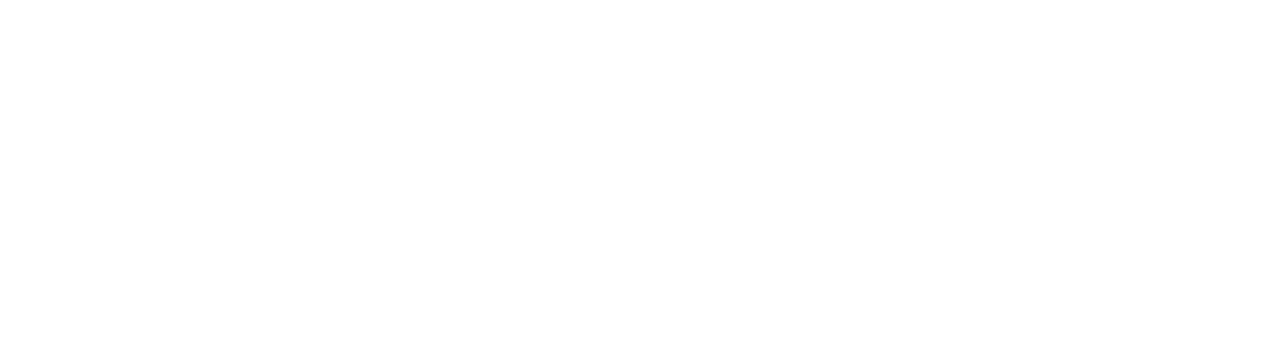
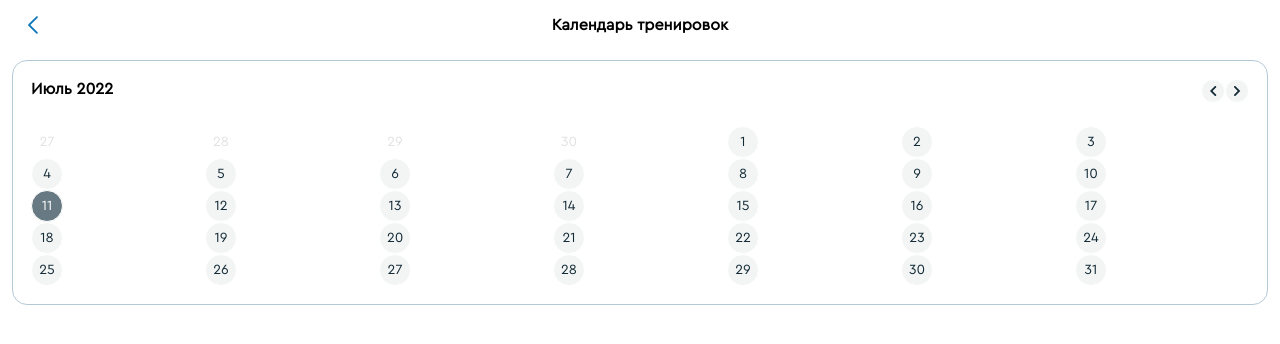
Before and after one commit to localusercamp/front-test-project, a Vue app: page /calendar_schedule in a window 1280 px wide. Before the commit this address had no page. Shown: the top 344 px of the page. Built offline with nearby package versions, Linux system fonts and the light colour scheme.

Commit message:
добавлен кастомный календарь

```diff
--- a/src/components/UI/MyButton.vue
+++ b/src/components/UI/MyButton.vue
@@ -1,12 +1,13 @@
 <template>
     <button class="my-button">
-        <slot></slot>
+        <slot>{{ value }}</slot>
     </button>
 </template>
 
 <script>
 export default {
-  name: 'MyButton'
+  name: 'MyButton',
+  props: ['value']
 }
 </script>
 
@@ -58,4 +59,40 @@
             border-color: $secondary-active;
         }
     }
+
+    .light {
+        background-color: #F3F5F4;
+        color: #122A36;
+
+        &:hover {
+            background-color: #CBCDCC;
+        }
+
+        &:active {
+            border-color: #677982;
+        }
+    }
+
+    .light-primary {
+        background-color: #DBEFFC;
+        color: #1B4361;
+
+        &:hover {
+            background-color: #BDD9EC;
+        }
+
+        &:active {
+            border-color: #93B0C3;
+        }
+    }
+
+    .disabled {
+        background-color: white;
+        color: #E2E2E2;
+        pointer-events: none;
+    }
+
+    .round {
+        border-radius: 100%;
+    }
 </style>
--- /dev/null
+++ b/src/components/UI/MyCalendar.vue
@@ -0,0 +1,164 @@
+<template>
+    <div class="my-calendar">
+        <div class="my-calendar-header">
+            <h4>{{ monthName }} {{ current_year }}</h4>
+            <div>
+                <MyButton class="light round" @click="previousMonth">
+                    <svg width="7" height="10" fill="#122A36">
+                        <path d="M6.0092 1.5364C6.36067 1.18492 6.36067 0.615076 6.0092 0.263604C5.65773 -0.087868 5.08788 -0.087868 4.7364 0.263604L3.8147e-06 5L4.7364 9.73641C5.08788 10.0879 5.65773 10.0879 6.0092 9.73641L6.08974 9.64424C6.35823 9.29148 6.33138 8.7858 6.0092 8.46362L2.54579 5L6.0092 1.5364Z"/>
+                    </svg>
+                </MyButton>
+                <MyButton class="light round" @click="nextMonth">
+                    <svg width="7" height="10" fill="#122A36">
+                        <path d="M0.2636 8.4636C-0.0878724 8.81508 -0.0878725 9.38492 0.263599 9.7364C0.615071 10.0879 1.18492 10.0879 1.53639 9.7364L6.27279 5L1.53639 0.263591C1.18492 -0.0878806 0.615072 -0.0878806 0.2636 0.263591L0.183055 0.355756C-0.0854308 0.708521 -0.0585825 1.2142 0.2636 1.53638L3.72701 5L0.2636 8.4636Z"/>
+                    </svg>
+                </MyButton>
+            </div>
+        </div>
+        <div class="my-calendar-content">
+            <div v-for="(day, index) in days" :key="index">
+                <MyButton class="light round" :class="dayClasses(day)" :value="day.getDate()" @click="selectDate(day)"/>
+            </div>
+        </div>
+    </div>
+</template>
+
+<script>
+import MyButton from '@/components/UI/MyButton.vue'
+
+export default {
+    name: 'MyCalendar',
+    components: {
+        MyButton
+    },
+    props: {
+        date: {
+            type: Date,
+            default() {
+                return new Date();
+            }
+        }
+    },
+    data() {
+        return {
+            today: new Date(),
+            current_date: this.date,
+            current_month: this.date.getMonth(),
+            current_year: this.date.getFullYear(),
+            days: [],
+            months: [
+                "Январь",
+                "Февраль",
+                "Март",
+                "Апрель",
+                "Май",
+                "Июнь",
+                "Июль",
+                "Август",
+                "Сентябрь",
+                "Октябрь",
+                "Ноябрь",
+                "Декабрь",
+            ],
+        }
+    },
+    computed: {
+        monthName() {
+            return this.months[this.current_month];
+        }
+    },
+    methods: {
+        getWeeks(year, month) {
+            let l = new Date(year, month + 1, 0);
+            return Math.ceil((l.getDate() - (l.getDay() ? l.getDay() : 7)) / 7 ) + 1;
+        },
+        previousMonth() {
+            if(this.current_month == 0) {
+                this.current_month = 11;
+                this.current_year -= 1;
+            } else {
+                this.current_month -= 1;
+            }
+            this.setDays();
+        },
+        nextMonth() {
+            if(this.current_month == 11) {
+                this.current_month = 0;
+                this.current_year += 1;
+            } else {
+                this.current_month += 1;
+            }
+            this.setDays();
+        },
+        dayClasses(day) {
+            return {
+                'selected': day.toLocaleDateString() == this.current_date.toLocaleDateString() && day.getMonth() == this.current_month,
+                'light-primary': day.toLocaleDateString() == this.today.toLocaleDateString(),
+                'disabled': day.getMonth() != this.current_month,
+            };
+        },
+        selectDate(day) {
+            this.current_date = new Date(this.current_year, this.current_month, day.getDate());
+        },
+        setDays() {
+            let days = [];
+            for (let i = 1; i <= new Date(this.current_year, this.current_month + 1, 0).getDate(); i++) {
+                days.push(new Date(this.current_year, this.current_month, i));
+            }
+            let lastMonth = [];
+            let limit = (new Date(this.current_year, this.current_month, 1).getDay() + 6) % 7;
+            for (let i = 1; i <= limit; i++) {
+                lastMonth.unshift(new Date(this.current_year, this.current_month, 1 - i));
+            }
+            lastMonth = lastMonth.concat(days);
+            let nextMonth = [];
+            for (let i = 1; i <= this.getWeeks(this.current_year, this.current_month) * 7 - lastMonth.length; i++) {
+                nextMonth.push(new Date(this.current_year, this.current_month + 1, i));
+            }
+            this.days = lastMonth.concat(nextMonth);
+        }
+    },
+    mounted () {
+        this.setDays();
+    }
+}
+</script>
+
+<style lang="scss" scoped>
+    @import '@/styles/colors';
+
+    .my-calendar {
+        padding: 18px;
+        border: 1px solid #B4C9D6;
+        border-radius: 15px;
+
+        .my-calendar-header {
+            display: flex;
+            justify-content: space-between;
+            margin-bottom: 23px;
+
+            .my-button {
+                height: 24px;
+                width: 24px;
+                padding: 0 7px;
+            }
+        }
+
+        .my-calendar-content {
+            display: grid;
+            grid-template-columns: repeat(7, 1fr);
+
+            .my-button {
+                height: 32px;
+                width: 32px;
+                padding: 0 7px;
+                font-size: 14px;
+            }
+
+            .selected {
+                background-color: #677982;
+                color: white;
+            }
+        }
+    }
+</style>
--- a/src/mixins/dateMixin.js
+++ b/src/mixins/dateMixin.js
@@ -1,7 +1,7 @@
 export default {
     data() {
         return {
-            months: ['января', 'февраля', 'марта', 'апреля', 'мая', 'июня', 'июля', 'августа', 'сентября', 'октября', 'декабря'],
+            months: ['января', 'февраля', 'марта', 'апреля', 'мая', 'июня', 'июля', 'августа', 'сентября', 'октября', 'ноября', 'декабря'],
             currentDate: new Date()
         }
     },
--- a/src/router/index.js
+++ b/src/router/index.js
@@ -6,6 +6,11 @@
     path: '/',
     name: 'schedule',
     component: ScheduleView
+  },
+  {
+    path: '/calendar_schedule',
+    name: 'calendar_schedule',
+    component: () => import('@/views/CalendarScheduleView.vue')
   },
   {
     path: '/training_info/:id',
@@ -18,10 +23,6 @@
     name: 'training_summary',
     props: true,
     component: () => import('@/views/TrainingSummaryView.vue'),
-    // beforeEnter: (to, from) => {
-    //   // reject the navigation
-    //   return false
-    // },
   }
 ]
 
--- a/src/styles/base.scss
+++ b/src/styles/base.scss
@@ -78,3 +78,8 @@
 .clickable {
     cursor: pointer;
 }
+
+.back-icon {
+    position: absolute;
+    cursor: pointer;
+}
--- /dev/null
+++ b/src/views/CalendarScheduleView.vue
@@ -0,0 +1,38 @@
+<template>
+    <div class="header" :class="{ header_scroll: isScroll }">
+        <img src="@/assets/icons/Back.svg" class="back-icon" @click='$router.back'>
+        <h4 class="header-text">Календарь тренировок</h4>
+    </div>
+    <div class="content">
+        <MyCalendar class="calendar"/>
+    </div>
+</template>
+
+<script>
+import MyCalendar from '@/components/UI/MyCalendar.vue'
+import dateMixin from '@/mixins/dateMixin'
+
+export default {
+    name: 'CalendarScheduleView',
+    mixins: [dateMixin],
+    components: {
+        MyCalendar
+    }
+}
+</script>
+
+<style lang="scss" scoped>
+  h4 {
+    text-align: center;
+  }
+
+  .header-text {
+    width: 100%;
+  }
+
+  .content {
+    .calendar {
+        margin: 0 12px;
+    }
+  }
+</style>
--- a/src/views/ScheduleView.vue
+++ b/src/views/ScheduleView.vue
@@ -1,7 +1,9 @@
 <template>
   <div>
     <div class="header" :class="{ header_scroll: isScroll }">
-      <img id="calendar-icon" src="@/assets/icons/Calendar.svg">
+      <router-link to="/calendar_schedule">
+        <img id="calendar-icon" src="@/assets/icons/Calendar.svg">
+      </router-link>
       <h4 class="header-text">Расписание</h4>
     </div>
     <div class="content">
--- a/src/views/TrainingInfoView.vue
+++ b/src/views/TrainingInfoView.vue
@@ -11,9 +11,7 @@
     </template>
   </MyDialog>
   <div class="header" :class="{ header_scroll: isScroll }">
-    <router-link to="/" id="back-icon">
-      <img src="@/assets/icons/Back.svg">
-    </router-link>
+    <img src="@/assets/icons/Back.svg" class="back-icon" @click='$router.back'>
     <div class="group-info">
       <h4 id="group-title">{{group?.title}}</h4>
       <div v-if="training?.date">
@@ -143,10 +141,6 @@
 </script>
 
 <style scoped lang="scss">
-  #back-icon {
-    position: absolute;
-  }
-
   .group-info {
     text-align: center;
     width: 100%;
--- a/src/views/TrainingSummaryView.vue
+++ b/src/views/TrainingSummaryView.vue
@@ -30,7 +30,7 @@
         <span>Тип тренировки: {{ type_name }}</span>
       </div>
     </div>
-    <div class="btn-list" v-if="!training?.completed">
+    <div class="btn-list" v-if="training != null && !training?.completed">
       <MyButton @click="saveTraining">Закрыть тренировку</MyButton>
       <MyButton class="secondary" @click="$router.push('/training_info/' + this.id)">Редактировать</MyButton>
     </div>
@@ -177,11 +177,6 @@
 <style scoped lang="scss">
   @import '@/styles/colors';
 
-  .back-icon {
-    position: absolute;
-    cursor: pointer;
-  }
-
   .group-info {
     text-align: center;
     width: 100%;
```
Also changed, not shown: src/assets/icons/Step_Back .svg (added), src/assets/icons/Step_Next.svg (added).
